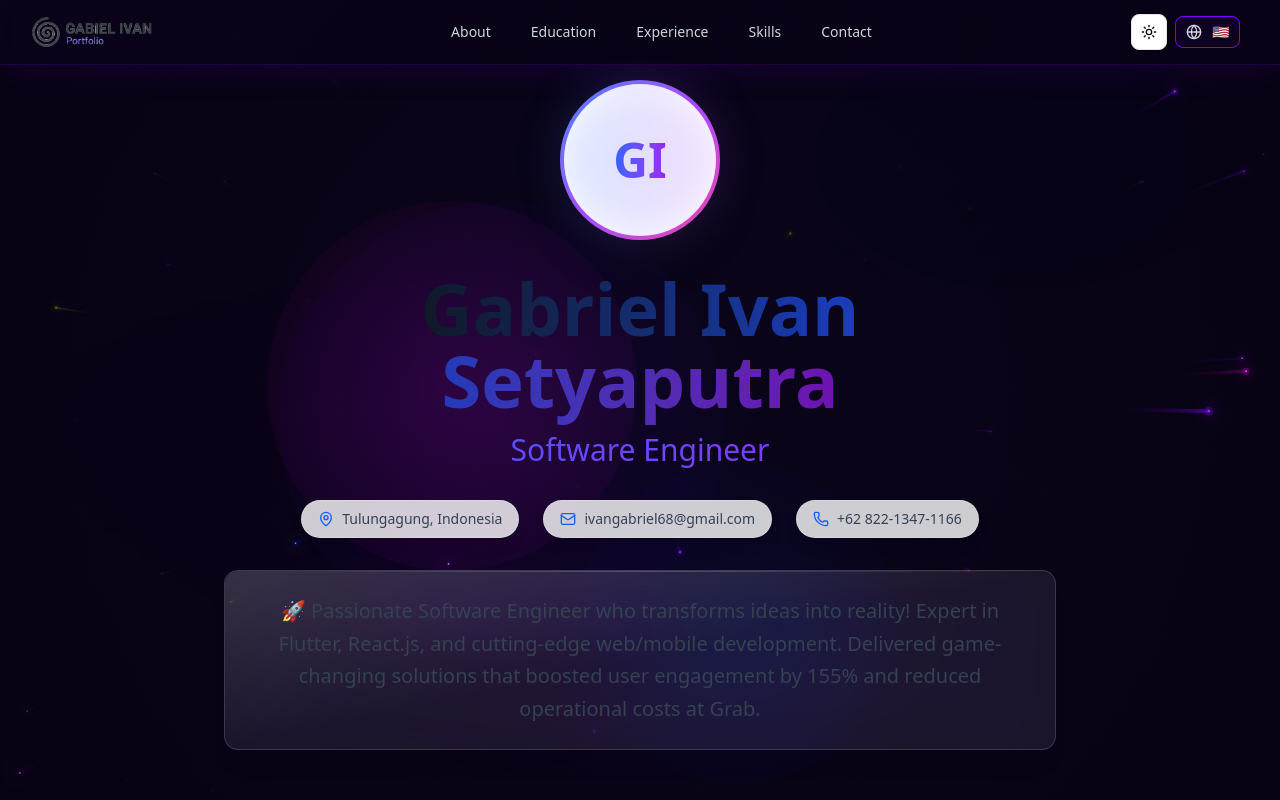
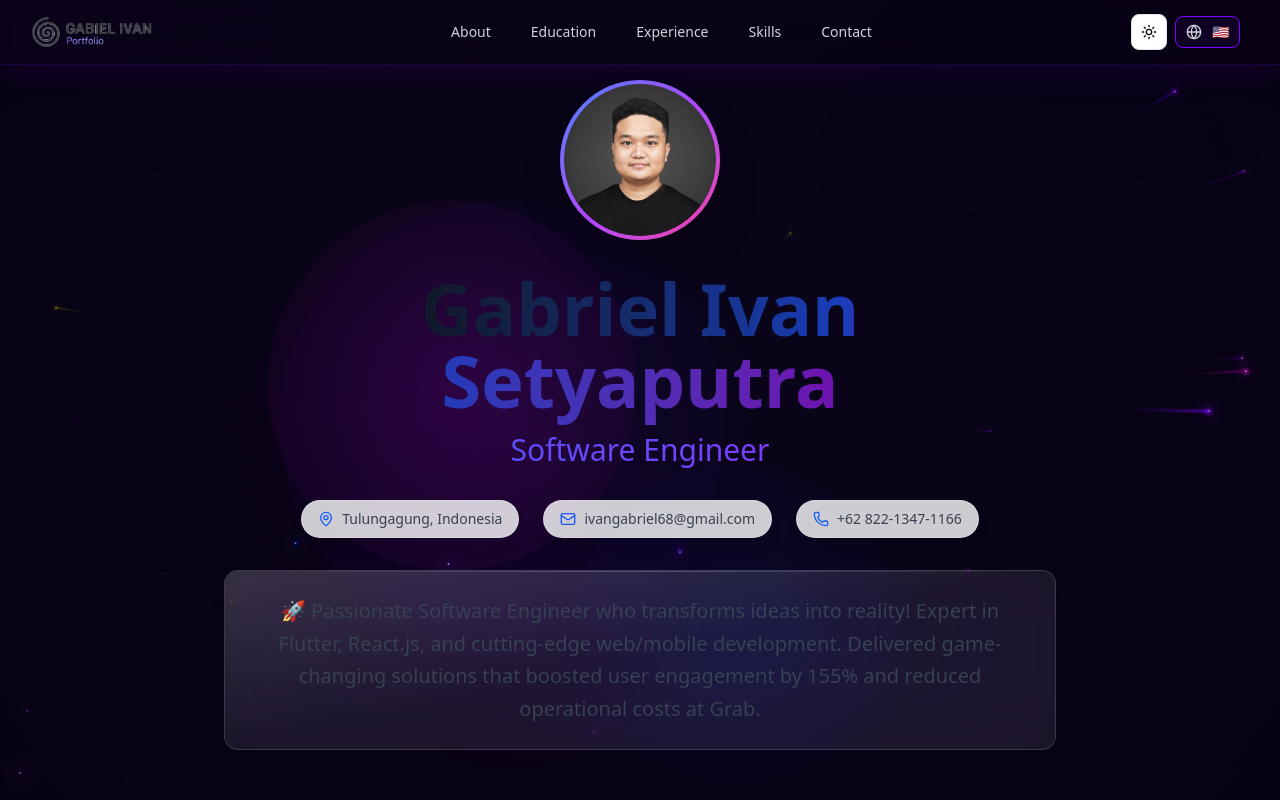
Before and after one commit to ivanerror/ivan-portfolio, a Next.js app: page /en in a window 1280 px wide. Shown: the top 800 px of the page. Built offline with nearby package versions, Linux system fonts and the light colour scheme.

Commit message:
add avatar

```diff
--- a/components/sections/Hero.tsx
+++ b/components/sections/Hero.tsx
@@ -5,6 +5,7 @@ import { Button } from '@/components/ui/button';
 import { GlowCard } from '@/components/ui/glow-card';
 import { ParallaxElement } from '@/components/ui/parallax-background';
 import { Download, Mail, MapPin, Phone } from 'lucide-react';
+import Image from 'next/image';
 
 const Hero = () => {
   const t = useTranslations('hero');
@@ -33,13 +34,16 @@ const Hero = () => {
           <div className="flex justify-center mb-8">
             <div className="relative group">
               <div className="w-40 h-40 bg-gradient-to-br from-blue-500 via-purple-500 to-pink-500 rounded-full p-1 shadow-2xl">
-                <div className="w-full h-full bg-background rounded-full flex items-center justify-center group-hover:scale-105 transition-transform duration-300">
-                  <span className="text-5xl font-bold bg-gradient-to-r from-blue-600 to-purple-600 bg-clip-text text-transparent">
-                    GI
-                  </span>
+                <div className="w-full h-full rounded-full flex items-center justify-center group-hover:scale-105 transition-transform duration-300 relative">
+                  <Image
+                    src="/avatar.png"
+                    alt="Gabriel Ivan"
+                    fill
+                    className="rounded-full object-cover"
+                  />
                 </div>
               </div>
-              <div className="absolute inset-0 rounded-full bg-gradient-to-r from-blue-500 to-purple-500 opacity-20 blur-xl group-hover:opacity-30 transition-opacity duration-300" />
+              <div className="absolute inset-0 rounded-full blur-xl group-hover:opacity-30 transition-opacity duration-300" />
             </div>
           </div>
 
```
Also changed, not shown: public/avatar.png (added), 1 other file (tests, documents, lock files or other folders).
